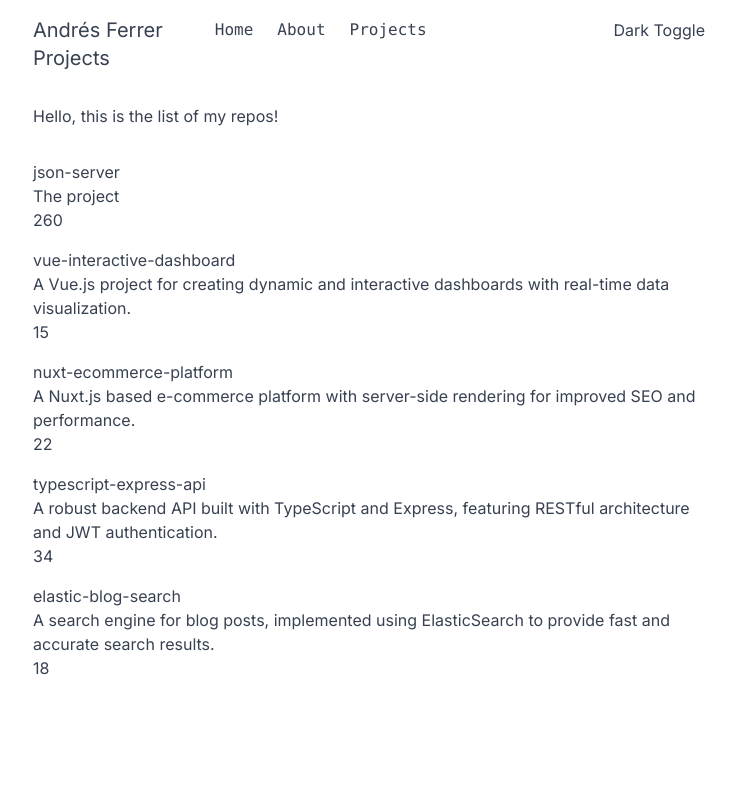
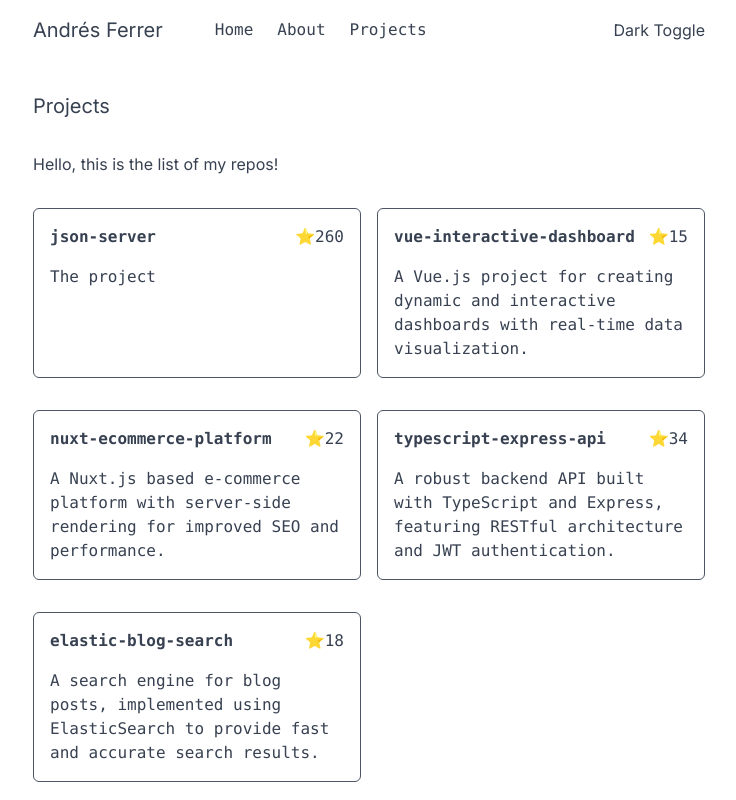
Before and after one commit to AndresFerrerPestana/next14-blog, a Next.js app: page /about/projects in a window 1280 px wide. Shown: the whole page, without its empty margins (271-1007 px from the left). Built offline with nearby package versions, Linux system fonts and the light colour scheme; data requests are answered from the project's data file.

Commit message:
grid reusability

```diff
--- a/app/about/projects/components/project-list.js
+++ b/app/about/projects/components/project-list.js
@@ -1,3 +1,5 @@
+import Card from "@/components/card"
+
 export default async function ProjectList() {
   const response = await fetch(
     'http://localhost:3001/repos',
@@ -6,12 +8,16 @@ export default async function ProjectList() {
   const repos = await response.json()
 
   return (
-    <ul>
+    <ul className="grid grid-cols-1 md:grid-cols-2 gap-4">
       {repos.map(repo => (
         <li key={repo.id} className="mb-4">
-          <div>{repo.title}</div>
+          <Card className="font-mono h-full">
+            <div className="flex justify-between items-center mb-4">
+              <div className="font-semibold">{repo.title}</div>
+              <div>⭐{repo.stargazers_count}</div>
+            </div>
           <div>{repo.description}</div>
-          <div>{repo.stargazers_count}</div>
+          </Card>
         </li>
       ))}
     </ul>
--- a/app/layout.js
+++ b/app/layout.js
@@ -15,7 +15,7 @@ export default function RootLayout({ children }) {
     <html lang="en">
       <body className={inter.className}>
         <Header />
-        <main>
+        <main className="mt-12">
           {children}
         </main>
       </body>
--- a/components/card.js
+++ b/components/card.js
@@ -1,7 +1,7 @@
 
-export default function Card({children}) {
+export default function Card({children, className}) {
     return(
-    <div className="border rounded-md border-gray-600 p-4">
+    <div className={`border rounded-md border-gray-600 p-4 ${className}`}>
     {children}
   </div>
   )
--- a/components/navigation.module.css
+++ b/components/navigation.module.css
@@ -1,3 +1,3 @@
 .link  {
-    @apply p-1 hover:bg-gray-200 hover:text-gray-700 text-2xl md:text-base
+    @apply md:p-1 hover:bg-gray-200 hover:text-gray-700 text-2xl md:text-base
 }
```
